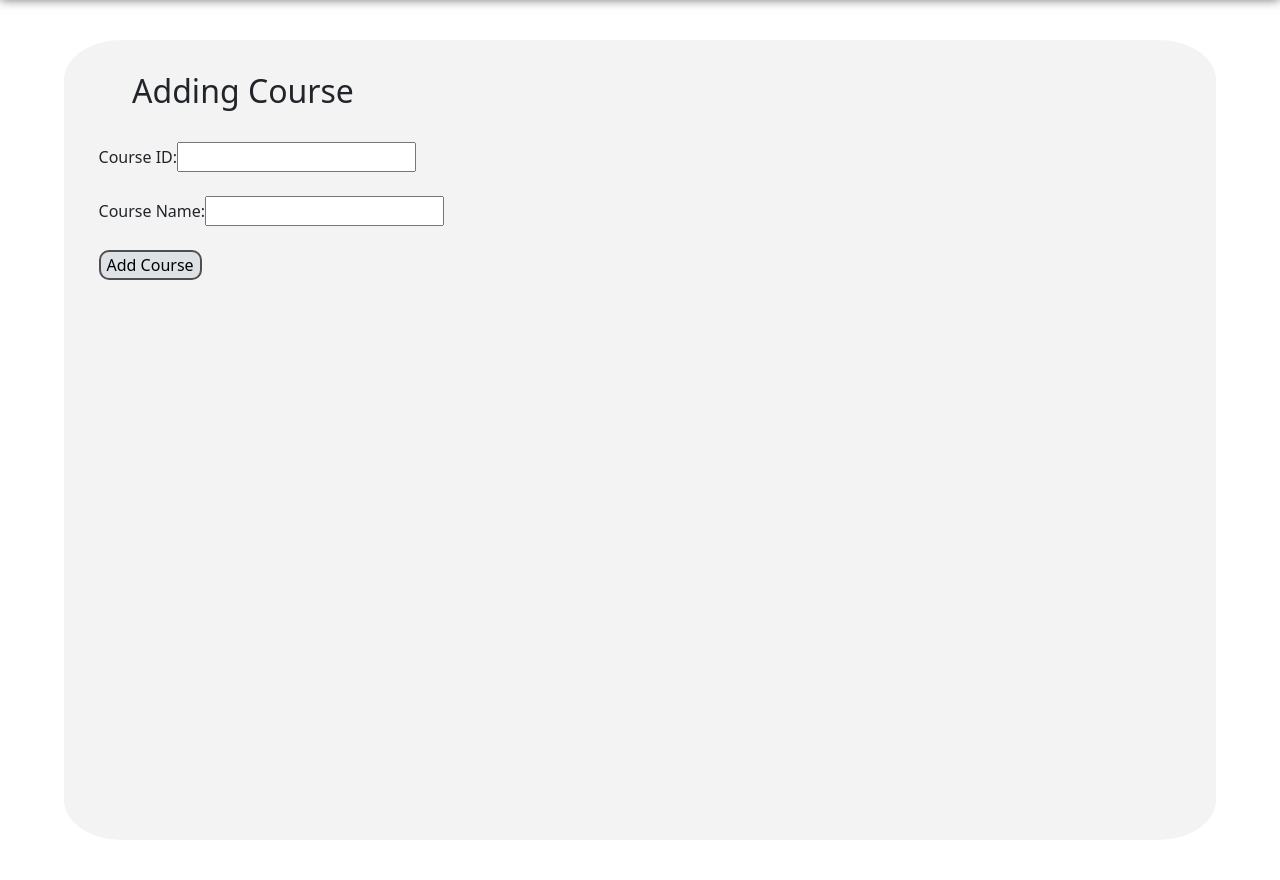
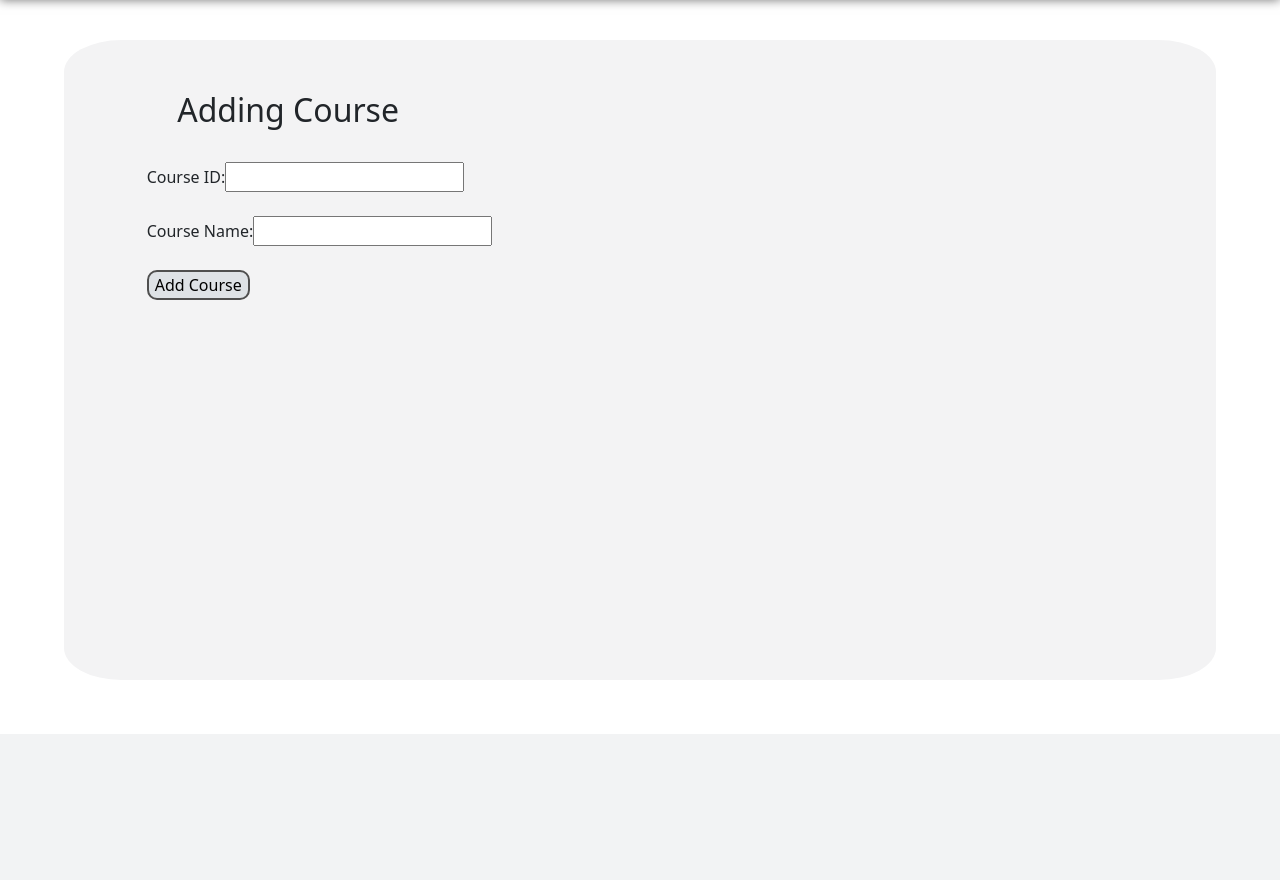
Before and after one commit to JaxChoong/Student-Peer-Review-Website, a Flask app: page /addingCourses in a window 1280 px wide. Shown: the part 66-946 px from the top of the page. After the commit the page ends 800 px from the top, so only its background shows below. Run offline with Flask 3, Linux system fonts and the light colour scheme.

Commit message:
fix: made contentBackground not have a scrollbar and is dynamic now,aswell as home button in navbar

```diff
--- a/static/style.css
+++ b/static/style.css
@@ -177,10 +177,12 @@ h3{
   border-radius: 5%;
   margin: 5vh auto;
   width: 90vw;
-  height: 100vh;
-  padding-top: 4vh;
+  height: auto;
+  min-height: 80vh;
+  padding:4%;
   position: relative;
   overflow-x: hidden;
+  overflow-y:auto;
 }
 
 #contentBackground h2{
--- a/templates/layout.html
+++ b/templates/layout.html
@@ -17,7 +17,7 @@
             {% if session %}
             <a class="navbar-brand"  href="/" style="margin-left: 30px;animation: color-cycle 5s infinite;">SPRS</a>
                     <ul class="navbar-nav me-auto mt-2" style = "padding-top: auto;">
-                        <li class="nav-item"><a class="nav-link" href="/">Home</a></li>
+                        <li class="nav-item"><a class="nav-link" href="/dashboard">Home</a></li>
                         <li class="nav-item"><a class="nav-link" href="/studentPeerReview">Student Peer Review</a></li>
                         <li class="nav-item"><a class="nav-link" href="/studentGroup">Student Groups</a></li>
                         <li class="nav-item"><a class="nav-link" href="/addingCourses">Add Courses</a></li>
```
